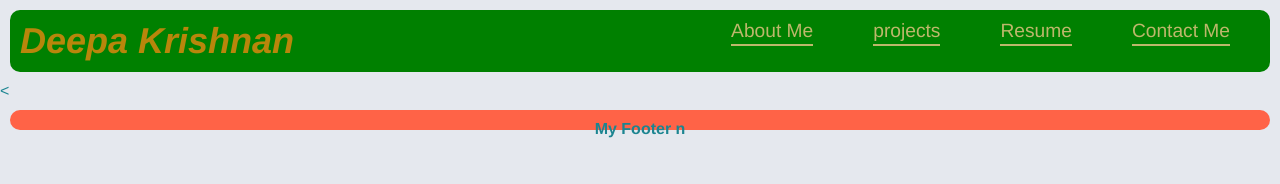
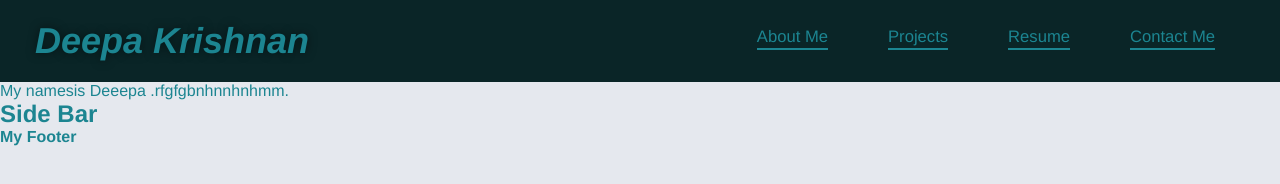
Before and after one commit to Deeparkrish/MyPortfolio, a plain HTML site: page index.html in a window 1280 px wide. Drawn offline with Linux system fonts and the light colour scheme.

Commit message:
final changes to header

```diff
--- a/assets/style.css
+++ b/assets/style.css
@@ -1,3 +1,6 @@
+:root {
+    --primary-color:#1c8591;
+  }
 
   * {
       margin: 0;
@@ -5,34 +8,36 @@
       box-sizing: border-box;
     }
 
-.wrapper{
-    display:flex;
-    flex-direction: row;
-    flex-wrap: wrap;
-    text-align: center;
-}
-.wrapper > *{
-
-    padding:10px;
-    margin: 10px;
-    flex :1 100%;
-    border-radius: 10px;
+  body {
+      color: #1c8591;
+      font-family: Helvetica, Arial, sans-serif;
+      background-color: rgb(229, 232, 238);
     }
 
-.header{
-    background-color: green;
+  /* apply styles to <header> */
+  header {
+      padding: 20px 35px;
+      background-color: #0a2527;
       display:flex;
-    justify-content:space-between;
+      justify-content: space-between;
       flex-wrap: wrap;
+      position: -webkit-sticky;
+      position: sticky;
     }
-.header h1 {
+
+  header h1 {
       font-weight: bold;
       font-size: 36px;
-    color:darkgoldenrod;
+      color: var(--primary-color);
       margin: 0;
+      text-shadow: 0 0 10px rgba(0,0,0,0.5);
     }
 
-.header nav ul {
+  header nav {
+      margin: 7px 0;
+    }
+
+  header nav ul {
     display: flex;
     flex-wrap: wrap;
     justify-content: space-between;
@@ -40,30 +45,29 @@
     list-style: none;
     }
 
-  .header nav ul li a {
+  header nav ul li a {
       margin: 0 30px;
       font-weight: lighter;
-      font-size: 1.5vw;
-      color:darkkhaki;
+      font-size: 1.3vw;
+      color: var(--primary-color);
       text-decoration: none;
       border-bottom: 2px solid;
       padding-bottom: 2px;
-      display: flex;
-      justify-content: right;
     }
-body {
-        color: #1c8591;
-        font-family: Helvetica, Arial, sans-serif;
-        background-color: rgb(229, 232, 238);
+  header nav ul li a:hover {
+
+      color:goldenrod;
+      border-radius: 15px;
+      text-shadow:coral;
   }
 
-.footer {
-    background-color: tomato;
-    height:10px;
-    align-self:flex-end ;
+/* Scroll bar */
+::webkit-scrollbar{
+
+    width:auto;
 }
-.sidebar {
-    background-color: violet;
-    display: flex;
-    flex-direction: column;
+::webkit-scrollbar-thumb{
+    background-color: gray;
+    border-radius: 20px;
+
 }
--- a/index.html
+++ b/index.html
@@ -9,9 +9,9 @@
     </head>
 
     <body>
-        <div class ="wrapper">
+
         <!--Adding header -->
-        <header class ="header">
+        <header>
             <h1>
                 <a href="/"> </a>
                 <i>Deepa Krishnan</i>
@@ -29,7 +29,7 @@
                     <!-- Projects -->
                     <li>
                         <!-- Anchor element  list of projects  -->
-                        <a href= "#" title ="Projects">projects</a>
+                        <a href= "#" title ="Projects">Projects</a>
                     </li>
                     <li>
                     <!--Resume -->
@@ -45,24 +45,24 @@
             </nav>
 
         </header>
-       <<!--- <article class ="main">
+         <article class ="main">
             <p>
                 My namesis Deeepa .rfgfgbnhnnhnhmm.
             </p>
         </article>
         <aside class= "sidebar">
             <h2> Side Bar </h2>
-        </aside> -->
+        </aside>
 
         <!-- Adding footer -->
     <footer class ="footer">
-        <h4>My Footer n</h4>
+        <h4>My Footer</h4>
         <div>
             <!-- adding icons of  mail , git hub ,linked in information-->
 
-        </div>
+      </div>
     </footer>
-</div>
+
 
     </body>
 </html>
```
Also changed, not shown: assets/img/images5.jpeg (added), 2 other files. Lines whose indentation alone changed are shown as unchanged.
